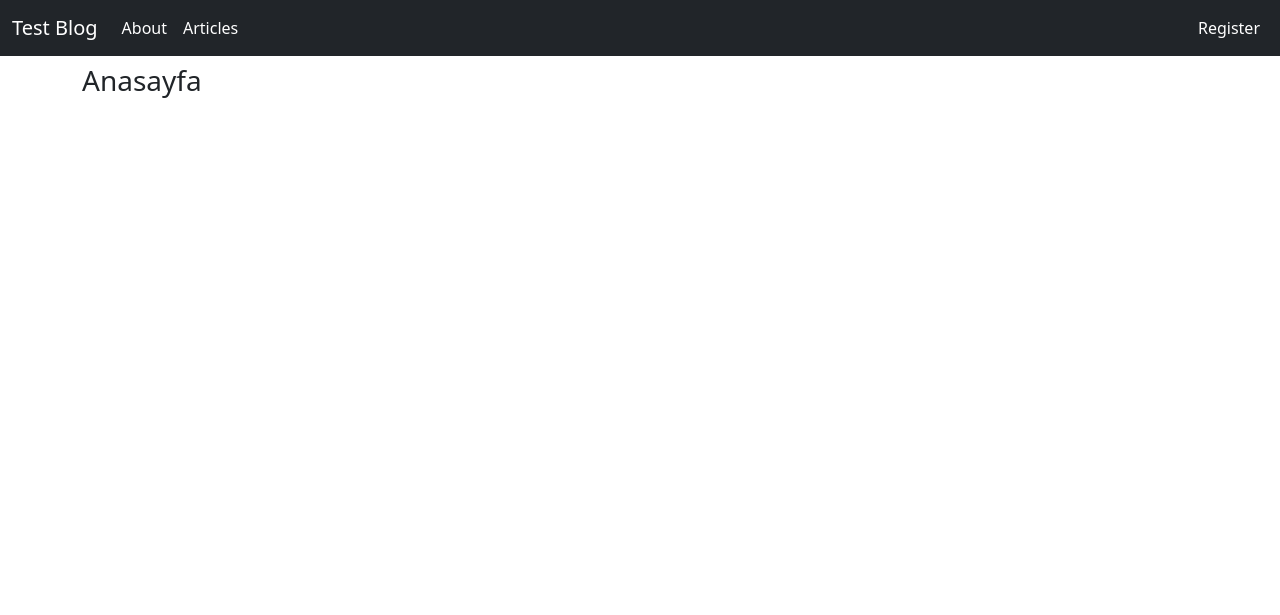
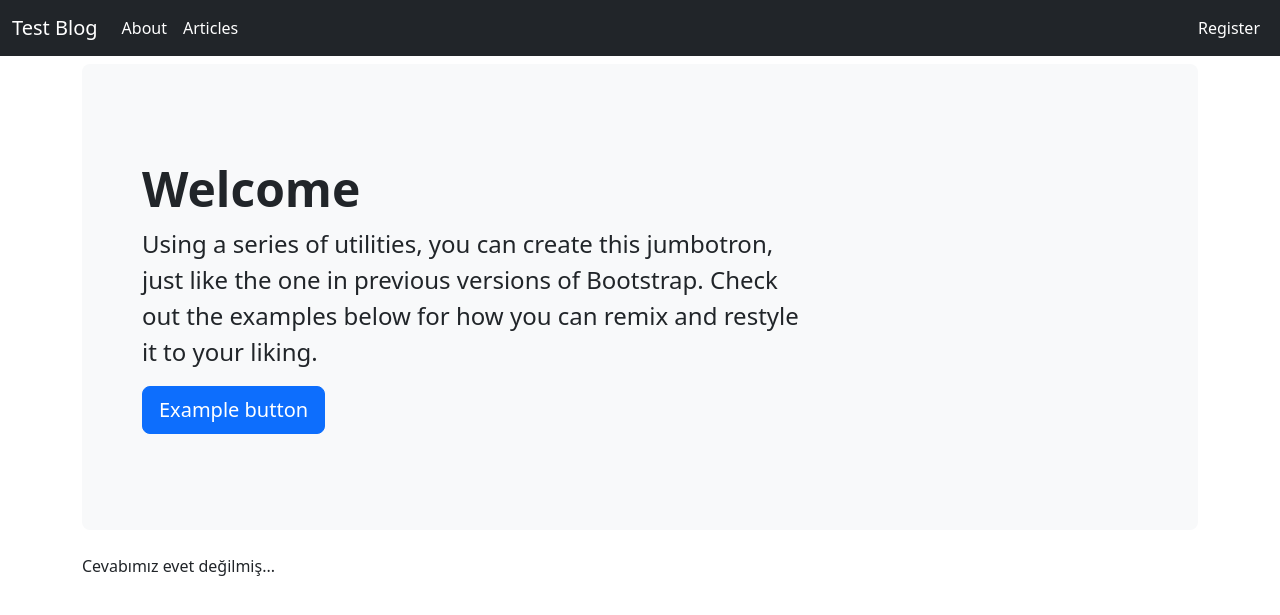
Before and after one commit to 0riq4mi/Test-2020, a Flask app: template templates/index.html in a window 1280 px wide. Shown: the top 615 px of the page. Run offline with Flask 3, Linux system fonts and the light colour scheme; the template is opened without the code that fills it, so the values that code supplies are empty.

Commit message:
Costimezed

```diff
--- a/app.py
+++ b/app.py
@@ -5,7 +5,11 @@ app = Flask(__name__)
 
 @app.route('/')
 def index():
-    return render_template('index.html')
+    return render_template('index.html',answer = "evet")
+
+@app.route('/about')
+def about():
+    return render_template('about.html')
 
 if __name__ == '__main__':
     app.run(debug=True)
--- a/templates/index.html
+++ b/templates/index.html
@@ -1,5 +1,16 @@
 {% extends 'layout.html' %}
 
 {% block body %}
-<h3>Anasayfa</h3>
+<div class="p-5 mb-4 bg-body-tertiary rounded-3">
+    <div class="container-fluid py-5">
+      <h1 class="display-5 fw-bold">Welcome</h1>
+      <p class="col-md-8 fs-4">Using a series of utilities, you can create this jumbotron, just like the one in previous versions of Bootstrap. Check out the examples below for how you can remix and restyle it to your liking.</p>
+      <button class="btn btn-primary btn-lg" type="button">Example button</button>
+    </div>
+  </div>
+  {% if answer == "evet" %}
+  <p>Cevabımız evetmiş...</p>
+  {% else %}
+  <p>Cevabımız evet değilmiş...</p>
+  {% endif %}
 {% endblock %}
--- a/templates/layout.html
+++ b/templates/layout.html
@@ -5,6 +5,14 @@
     <meta name="viewport" content="width=device-width, initial-scale=1">
     <title>Test website</title>
     <link href="https://cdn.jsdelivr.net/npm/bootstrap@5.3.0-alpha3/dist/css/bootstrap.min.css" rel="stylesheet" integrity="sha384-KK94CHFLLe+nY2dmCWGMq91rCGa5gtU4mk92HdvYe+M/SXH301p5ILy+dN9+nJOZ" crossorigin="anonymous">
+    <style>
+        #aurora {
+            height: 340px;
+            width: 100%;
+            object-fit:cover;
+            margin-bottom: 10px;
+        }
+    </style>
   </head>
   <body>
 
```
Also changed, not shown: templates/about.html (added, +15 -0 lines), static/aurora.jpg (added).
